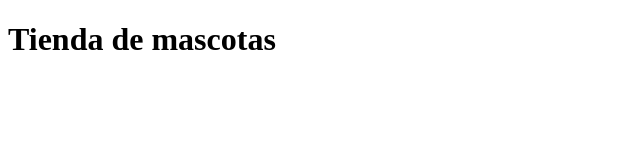
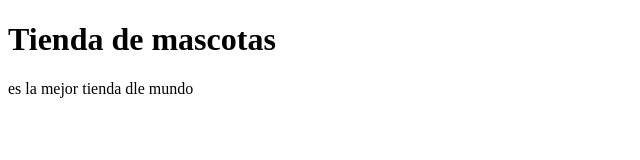
Before and after one commit to Pazleytonduoc/Tienda-, a plain HTML site: page index.html in a window 1280 px wide. Shown: the whole page, without its empty margins (0-640 px from the left). Drawn offline with Linux system fonts and the light colour scheme.

Commit message:
Update index.html

```diff
--- a/index.html
+++ b/index.html
@@ -8,5 +8,6 @@
 </head>
 <body>
     <h1>Tienda de mascotas </h1>
+    es la mejor tienda dle mundo
 </body>
 </html>
```
